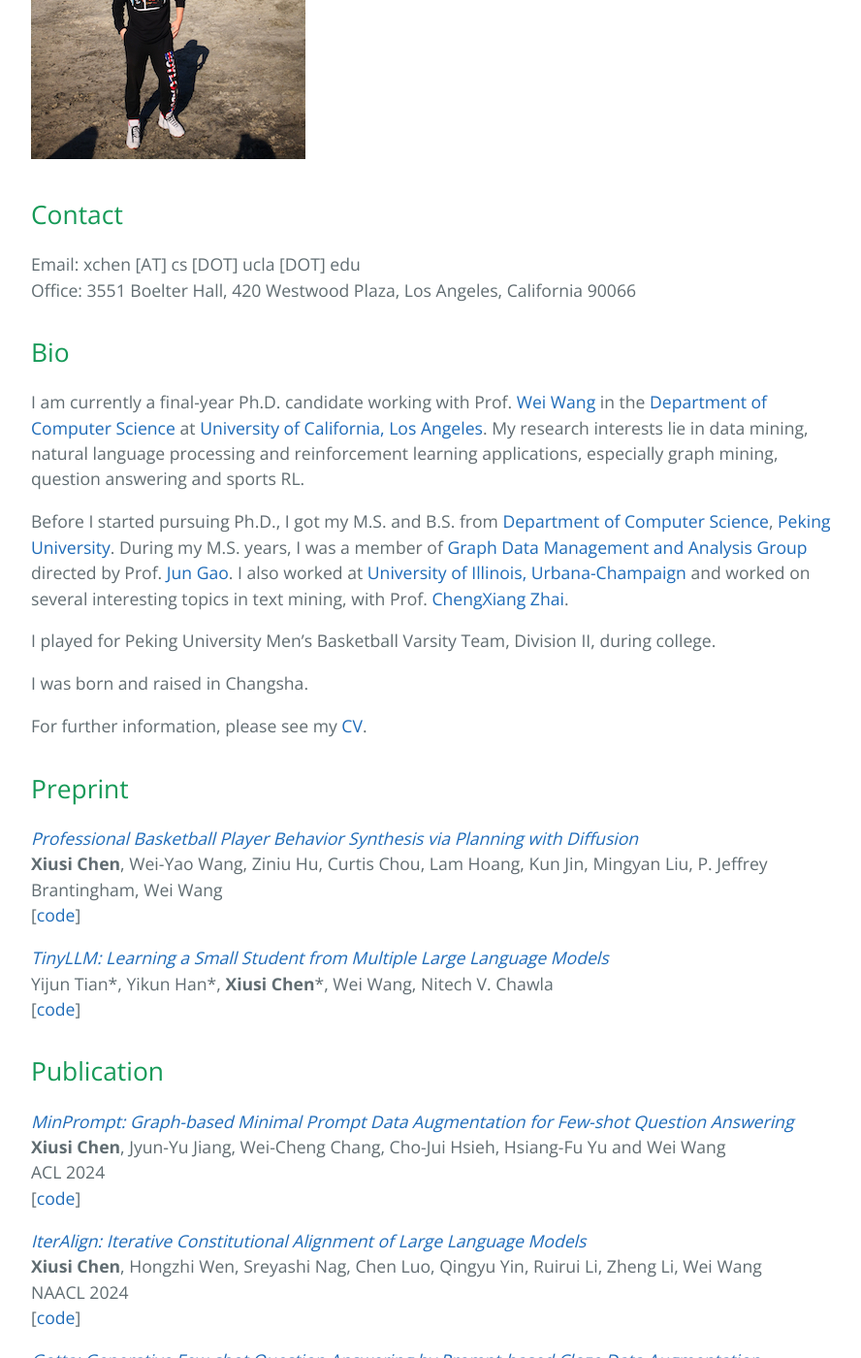
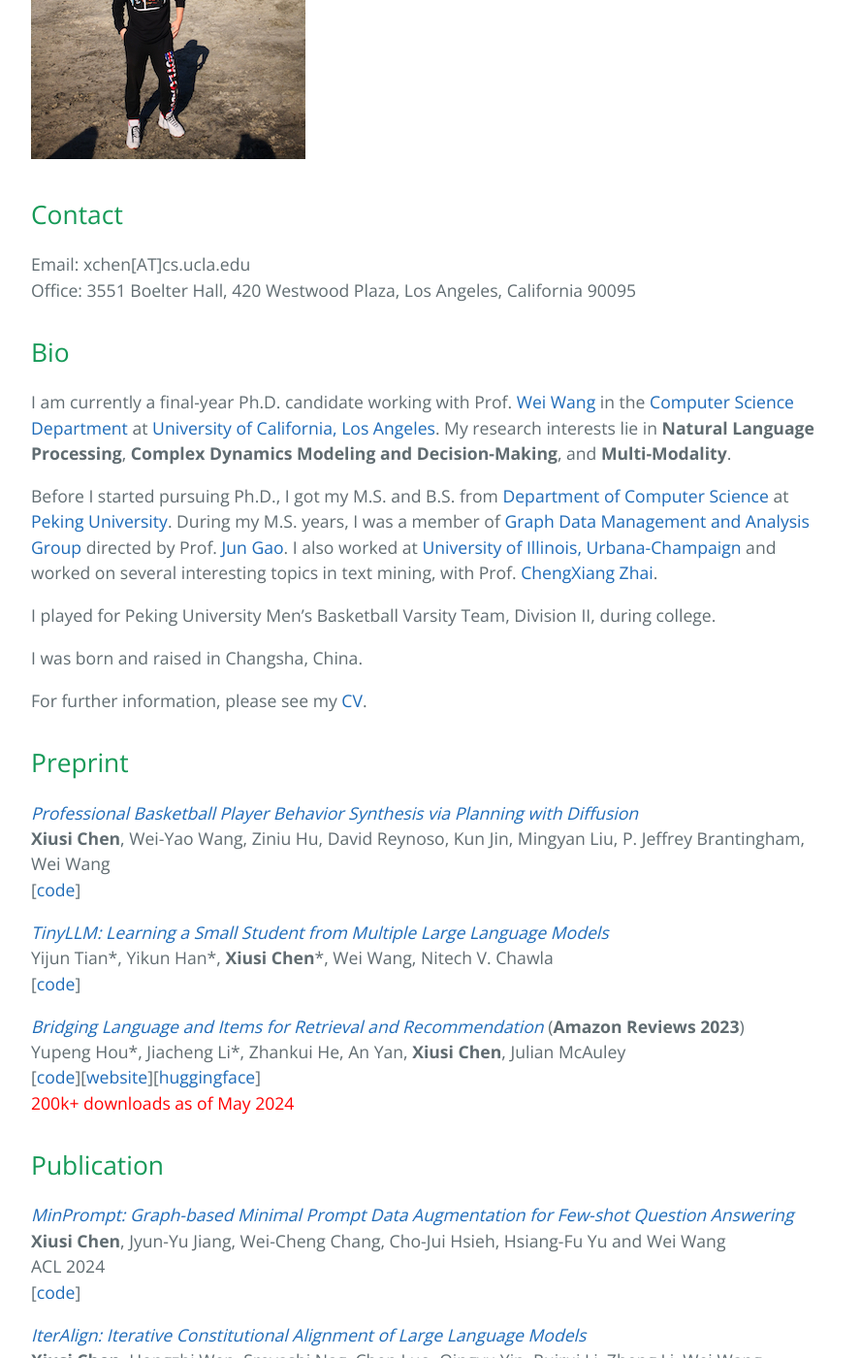
Before and after one commit to xiusic/xiusic.github.io, a Jekyll site: the page built from index.md, in a window 1280 px wide and 1400 px high, scrolled down 563 px. Shown: the whole window at 97% size, without its empty margins (192-1080 px from the left). Built offline with Jekyll 4.4.1, drawn with Linux system fonts in a browser that asks for light colours; our own code applies the rules of GitHub Pages for plain Markdown files; some of the changed text lies outside the part shown.

Commit message:
Update index.md

```diff
--- a/index.md
+++ b/index.md
@@ -2,8 +2,8 @@
 [<img src="images/IMG_1847.JPG" alt="Portrait"/>](https://sites.google.com/site/ruihanwu14/)
 
 ## Contact
-Email: xchen [AT] cs [DOT] ucla [DOT] edu
-Office: 3551 Boelter Hall, 420 Westwood Plaza, Los Angeles, California 90066
+Email: xchen[AT]cs.ucla.edu
+Office: 3551 Boelter Hall, 420 Westwood Plaza, Los Angeles, California 90095
 
 <!-- ## What's New
 2018-09-10 Start my Ph.D. journey @ UCLA!
@@ -34,24 +34,29 @@ Office: 3551 Boelter Hall, 420 Westwood Plaza, Los Angeles, California 90066
  -->
 
 ## Bio
-I am currently a final-year Ph.D. candidate working with Prof. [Wei Wang](http://web.cs.ucla.edu/~weiwang/) in the [Department of Computer Science](https://www.cs.ucla.edu/) at  [University of California, Los Angeles](http://www.ucla.edu/). My research interests lie in data mining, natural language processing and reinforcement learning applications, especially graph mining, question answering and sports RL.
+I am currently a final-year Ph.D. candidate working with Prof. [Wei Wang](http://web.cs.ucla.edu/~weiwang/) in the [Computer Science Department](https://www.cs.ucla.edu/) at  [University of California, Los Angeles](http://www.ucla.edu/). My research interests lie in **Natural Language Processing**, **Complex Dynamics Modeling and Decision-Making**, and **Multi-Modality**.
 
-Before I started pursuing Ph.D., I got my M.S. and B.S. from [Department of Computer Science](https://cs.pku.edu.cn/), [Peking University](https://english.pku.edu.cn/). During my M.S. years, I was a member of [Graph Data Management and Analysis Group]() directed by Prof. [Jun Gao](https://cs.pku.edu.cn/info/1082/1294.htm). I also worked at [University of Illinois, Urbana-Champaign](http://www.cs.uiuc.edu/) and worked on several interesting topics in text mining, with Prof. [ChengXiang Zhai](http://czhai.cs.illinois.edu/).
+Before I started pursuing Ph.D., I got my M.S. and B.S. from [Department of Computer Science](https://cs.pku.edu.cn/) at [Peking University](https://english.pku.edu.cn/). During my M.S. years, I was a member of [Graph Data Management and Analysis Group]() directed by Prof. [Jun Gao](https://cs.pku.edu.cn/info/1082/1294.htm). I also worked at [University of Illinois, Urbana-Champaign](http://www.cs.uiuc.edu/) and worked on several interesting topics in text mining, with Prof. [ChengXiang Zhai](http://czhai.cs.illinois.edu/).
 
 I played for Peking University Men's Basketball Varsity Team, Division II, during college.
 
-I was born and raised in Changsha.
+I was born and raised in Changsha, China.
 
 For further information, please see my [CV](CV.pdf).
 
 ## Preprint
 [_Professional Basketball Player Behavior Synthesis via Planning with Diffusion_](https://arxiv.org/pdf/2306.04090.pdf)
-**Xiusi Chen**, Wei-Yao Wang, Ziniu Hu, Curtis Chou, Lam Hoang, Kun Jin, Mingyan Liu, P. Jeffrey Brantingham, Wei Wang
+**Xiusi Chen**, Wei-Yao Wang, Ziniu Hu, David Reynoso, Kun Jin, Mingyan Liu, P. Jeffrey Brantingham, Wei Wang
 \[[code](https://github.com/xiusic/diffuser_bball)\]
 
 [_TinyLLM: Learning a Small Student from Multiple Large Language Models_](https://arxiv.org/pdf/2402.04616.pdf)
 Yijun Tian\*, Yikun Han\*, **Xiusi Chen**\*, Wei Wang, Nitech V. Chawla
 \[[code](https://github.com/YikunHan42/TinyLLM)\]
+
+[_Bridging Language and Items for Retrieval and Recommendation_](https://arxiv.org/pdf/2403.03952) (**Amazon Reviews 2023**)
+Yupeng Hou\*, Jiacheng Li\*, Zhankui He, An Yan, **Xiusi Chen**, Julian McAuley
+\[[code](https://github.com/hyp1231/AmazonReviews2023)\]\[[website](https://amazon-reviews-2023.github.io/)\]\[[huggingface](https://huggingface.co/datasets/McAuley-Lab/Amazon-Reviews-2023)\]
+<span style="color:red">200k+ downloads as of May 2024</span>
 <!--[_Learning Item Embedding with Heterogeneous Information for Collaborative Filtering_](papers/icde18.pdf)
 **Xiusi Chen**, Xiaoyu Li, Chang Zhou, Xiaofei Liu, Jun Gao
 -->
@@ -175,7 +180,7 @@ US Patent App. 17/060,850
 ## Academic Service
 **Conference Program Committee**
 KDD 2020-2024; WSDM 2022-2024; SSL@WWW 2021;
-ICML 2023-2024; NeurIPS 2022-2023; ICLR 2022-2024; AAAI 2021-2024; IJCAI-ECAI 2022-2023;
+ICML 2023-2024; NeurIPS 2022-2024; ICLR 2022-2024; AAAI 2021-2024; IJCAI-ECAI 2022-2023;
 ACL Rolling Review
 
 **Conference Subreviewer**
```
